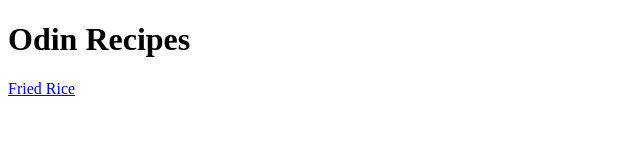
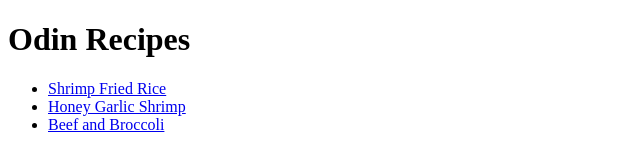
Before and after one commit to BerserkerTJ/odin-recipes, a plain HTML site: page index.html in a window 1280 px wide. Shown: the whole page, without its empty margins (0-640 px from the left). Drawn offline with Linux system fonts and the light colour scheme.

Commit message:
Added more recipe links

```diff
--- a/index.html
+++ b/index.html
@@ -7,7 +7,11 @@
 
     <body>
         <h1>Odin Recipes</h1>
-            <a href="recipes/fried-rice.html">Fried Rice</a>
+        <ul>
+            <li><a href="recipes/shrimp-fried-rice.html">Shrimp Fried Rice</a></li>
+            <li><a href="recipes/honey-garlic-chicken.html">Honey Garlic Shrimp</a></li>
+            <li><a href="recipes/beef-broccoli.html">Beef and Broccoli</a></li>
+        </ul>
     </body>
 
 
```
